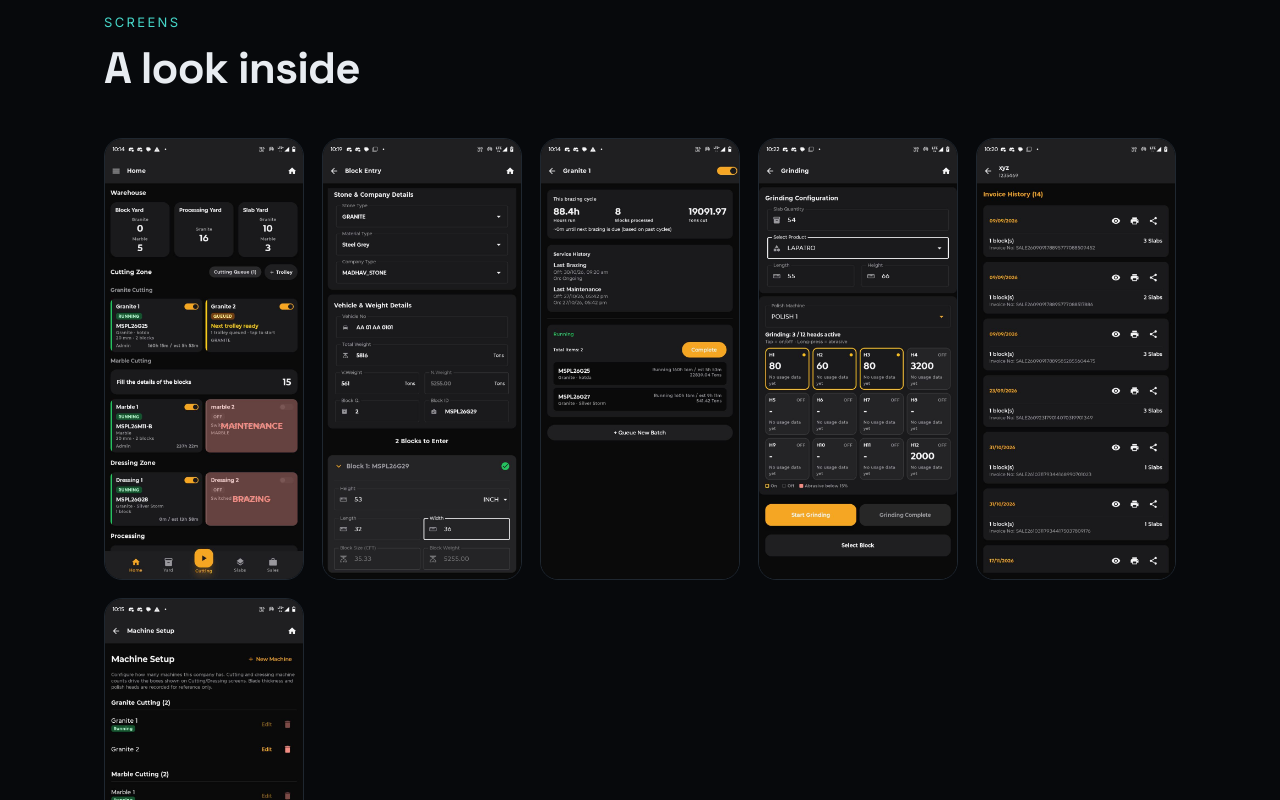
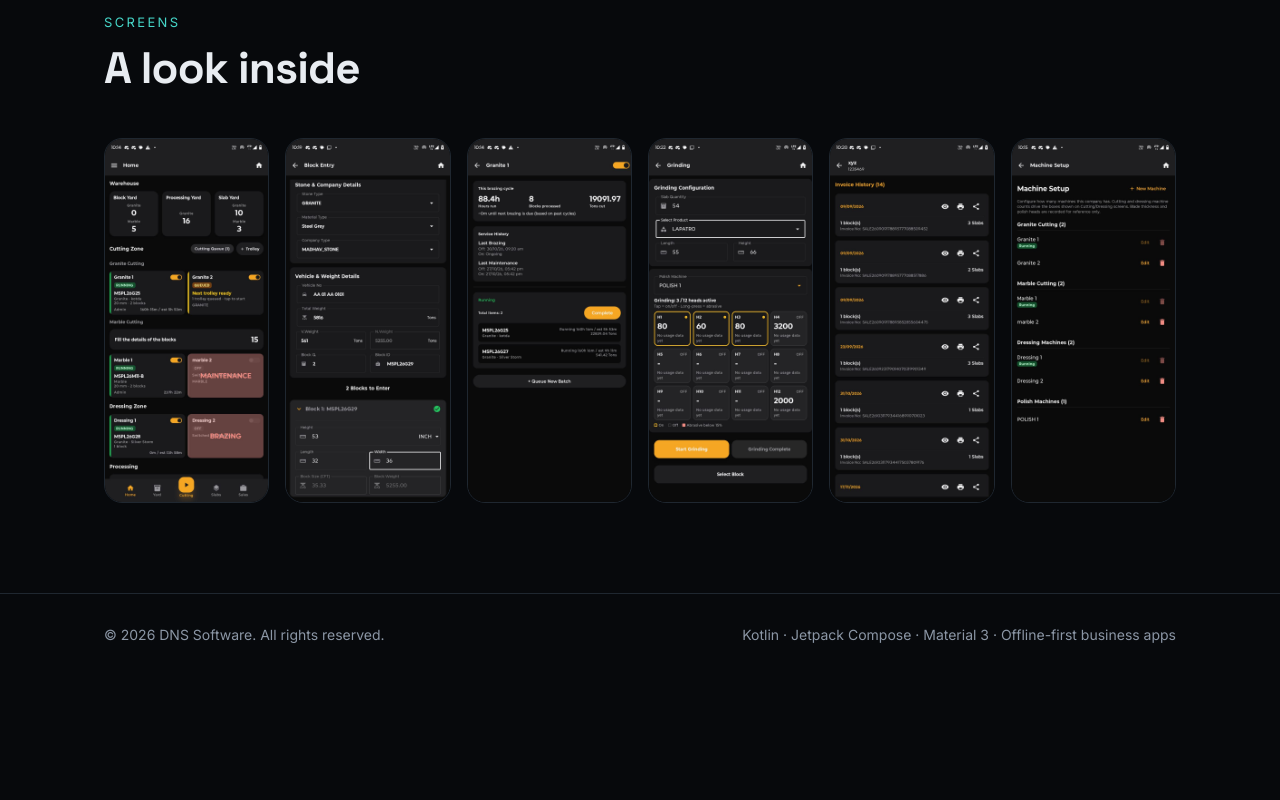
Before and after one commit to dn-sandeeep/dns-software-site, a Next.js app: page /projects/madhav-stone in a window 1280 px wide. Shown: the part 1100-1900 px from the top of the page. After the commit the page ends 1776 px from the top, so only its background shows below. Built offline with nearby package versions, Linux system fonts and the light colour scheme.

Commit message:
Add files via upload

```diff
--- a/app/globals.css
+++ b/app/globals.css
@@ -184,7 +184,7 @@ footer .container { display: flex; justify-content: space-between; flex-wrap: wr
 .back:hover { color: var(--text); }
 .detail-hero h1 { font-size: clamp(40px, 6vw, 64px); margin: 10px 0 8px; }
 .detail-hero .desc { font-size: 18px; color: #c3cad4; margin-top: 18px; }
-.gallery { display: grid; grid-template-columns: repeat(auto-fill, minmax(200px, 1fr)); gap: 18px; }
+.gallery { display: grid; grid-template-columns: repeat(auto-fill, minmax(160px, 1fr)); gap: 16px; }
 .gallery img { width: 100%; height: auto; border-radius: 18px; border: 1px solid var(--line); }
 .empty-note { color: var(--muted); border: 1px dashed var(--line); border-radius: var(--radius); padding: 28px; text-align: center; }
 
```
